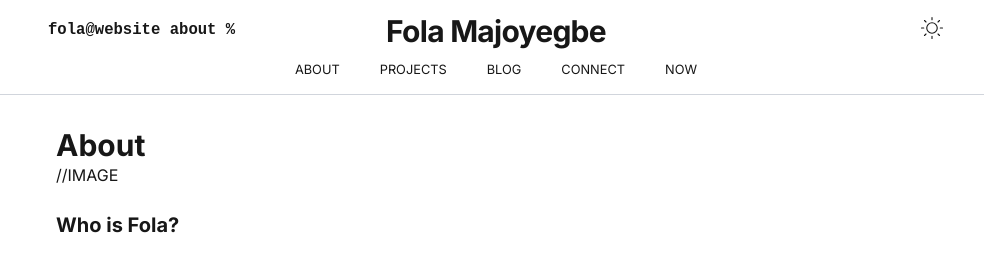
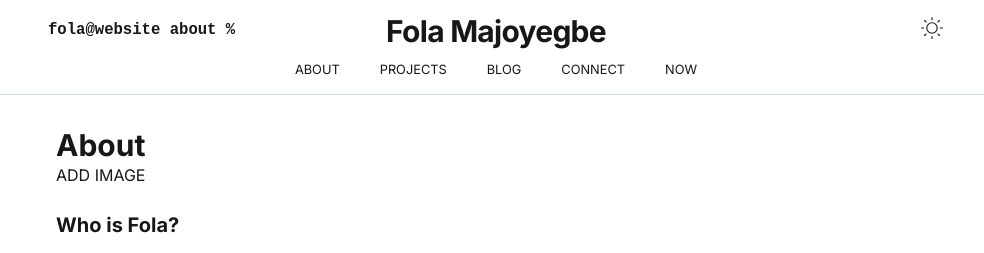
Before and after one commit to Folamajo/portfolio, a Next.js app: page /about in a window 1280 px wide. Shown: the top 253 px of the page, without its empty margins (144-1128 px from the left). Built offline with nearby package versions, Linux system fonts and the light colour scheme.

Commit message:
Removed more lint errors

```diff
--- a/src/app/about/page.tsx
+++ b/src/app/about/page.tsx
@@ -18,7 +18,7 @@ const Page = () => {
       <main className=' main_content max-w-[57em] mb-6 px-4'>
          <h1 className='font-bold text-3xl '>About </h1>
 
-         <div>//IMAGE</div>
+         <div>ADD IMAGE</div>
 
 
          <div className= "mt-6">
--- a/src/app/connect/page.tsx
+++ b/src/app/connect/page.tsx
@@ -72,8 +72,8 @@ const Page = () => {
          <main className=' main_content max-w-[58em] mb-6 px-4 w-full flex flex-col items-center'>
             <h1 className='font-bold text-3xl '>Connect</h1>
             <div className= "mt-6">
-               <h2 className="font-bold text-2xl mb-4">Let's connect</h2>
-               <p>Whether it's about software, ideas, or design, I am always open to connection.</p>
+               <h2 className="font-bold text-2xl mb-4">{"Let's connect"}</h2>
+               <p>{"Whether it's about software, ideas, or design, I am always open to connection."}</p>
                <ul className="flex gap-10  justify-center mt-2">
                   <a href="mailto:fmajoyegbe@gmail.com"><TfiEmail className="text-5xl hover:opacity-80 cursor-pointer"/></a>
                   <a href ="https://www.linkedin.com/in/fola-majoyegbe-85a19b98/" target="_blank" rel="no_opener noreferer"> <FaLinkedin className="text-5xl hover:opacity-80 cursor-pointer"/></a>
```
